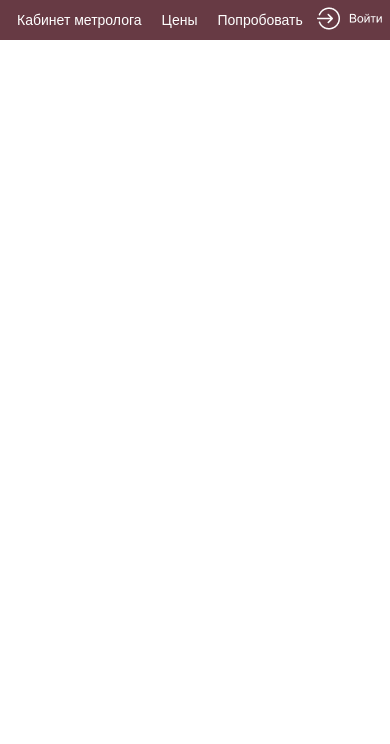
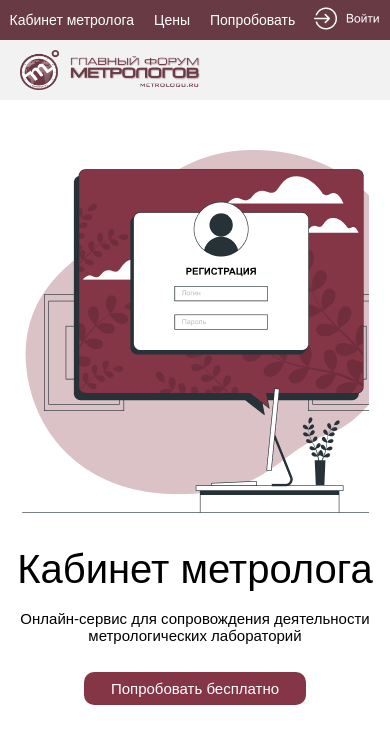
Before and after one commit to gafurovsaidjafar090909-hash/exam1, a plain HTML site: page index.html in a window 390 px wide. Drawn offline with Linux system fonts and the light colour scheme.

Commit message:
first commit

```diff
--- a/index.html
+++ b/index.html
@@ -18,9 +18,25 @@
         <div class="d3">
             <img src="./img/Frame 2.png" alt="">
         </div>
+
     </div>
 
 
+    <div class="d4">
+   <img style="width: 180px; height: 40px; margin-left:20px; margin-top: 10px;" src="/img/e698ded03782f33e487ff05bfa8cde1fee0716d3.png" alt="">
+    </div>
+
+    <div class="d5">
+       <div class="d6">
+        <h1>Кабинет метролога</h1> <br>
+        <p>Онлайн-сервис для сопровождения деятельности метрологических лабораторий</p> <br> <br>
+        <p style="background-color: #843546; padding: 2%; padding-left: 7%; padding-right: 7%; display: inline; color: white; border-radius: 10px;">Попробовать бесплатно</p>
+       </div>
+
+       <div class="d7">
+           <img src="./img/Frame (1).png" alt="">
+       </div>
+    </div>
 
 
 
--- a/style.css
+++ b/style.css
@@ -18,18 +18,82 @@
     display: flex;
     gap: 20px;
 }
-@media (max-width: 768px)
+.d4
 {
- .d2
- {
-    d
- }
+    height: 60px;
+    width: 100%;
+    background-color: #F2F2F2;
 }
+.d5
+{
+    display: flex;
+    justify-content: center;
+    align-items: center;
+
+}
+.d6
+h1{
+    width: 40%;
+ font-size: 50px;
+ font-weight: 400;
+
+}
+.d6
+p{
+
+font-size: 15px;
+width: 50%;
+
+}
+@media (max-width: 1024px) and (min-width: 768px)
+{
+    .d5
+    {
+        margin-left: 40px;
+        margin-right: 40px;
+    }
+
+}
+
+
+
+
+
 @media (max-width: 510px)
 {
  .d2
  {
     font-size: 14px;
-   margin-left: 10px;
 }
+.d5
+{
+    margin-top: 50px;
+flex-direction: column-reverse;
+
+ text-align: center;
 }
+.d6
+{
+ width:100%;
+ text-align: center;
+}
+.d6
+p{
+
+    width: 100%;
+    text-align: center;
+}
+.d6
+h1{
+    margin-top: 30px;
+    font-size: 40px;
+  width: 100%;
+}
+.d7
+{
+
+ width: 100%;
+}
+
+
+}
```
Also changed, not shown: img/Frame (1).png (added), img/e698ded03782f33e487ff05bfa8cde1fee0716d3.png (added).
